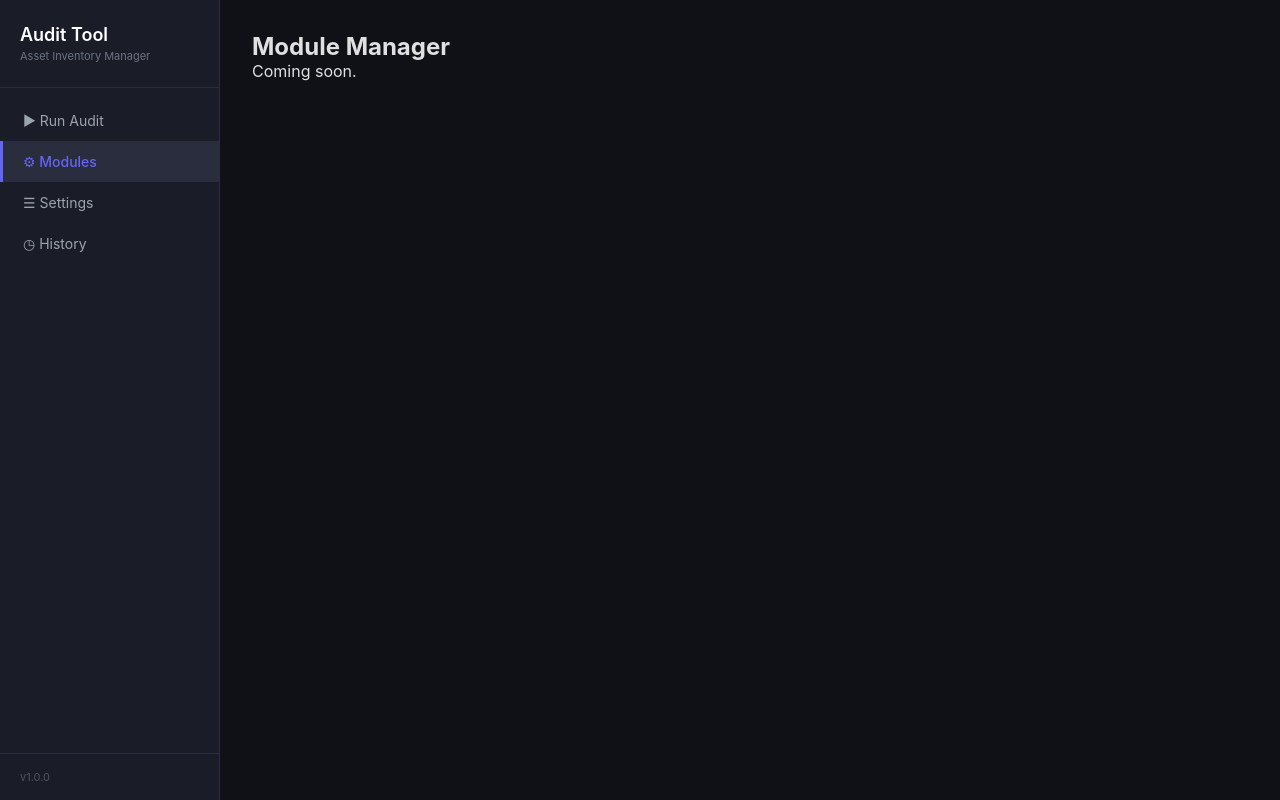
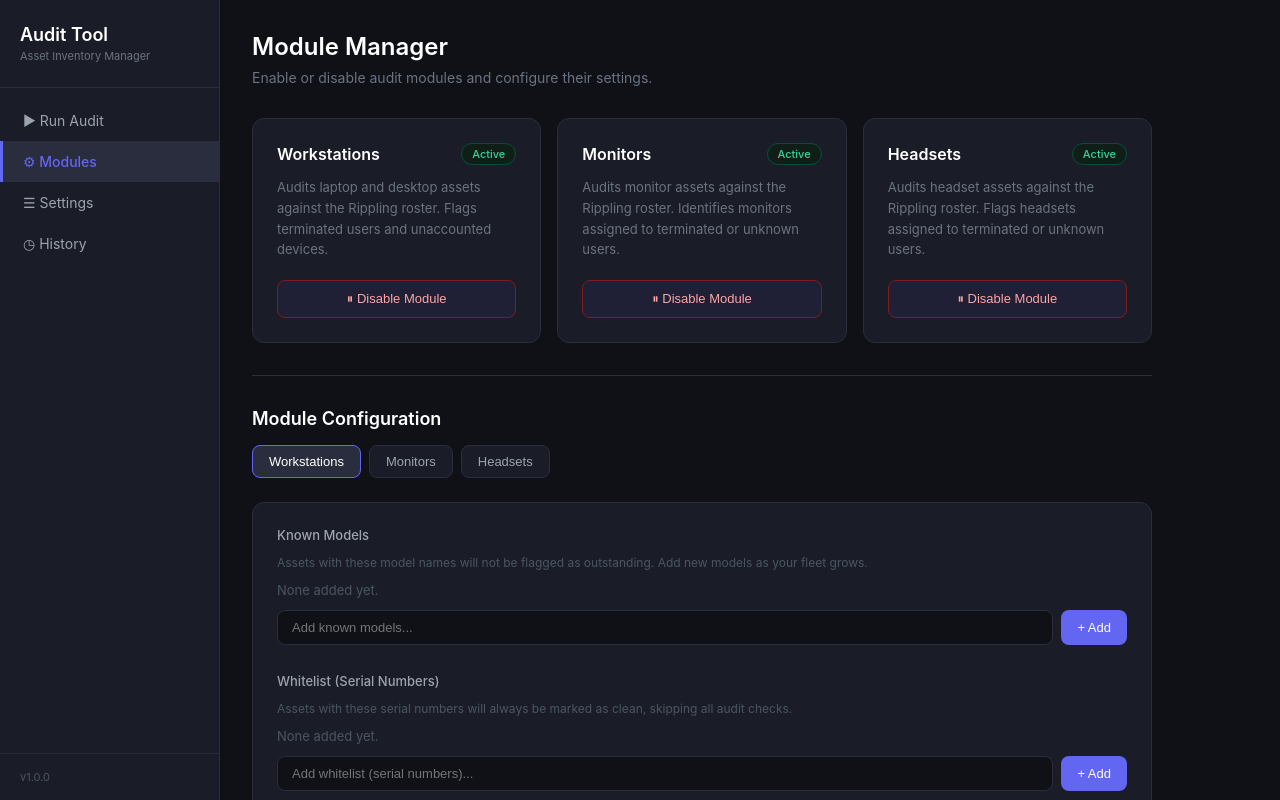
Before and after one commit to RiftShard-forge/inventory-audit-tool, a React (Create React App) app: page / in a window 1280 px wide. Both pictures are taken after a click on the item "⚙ Modules". Shown: the top 800 px of the page. Built offline with nearby package versions, Linux system fonts and the light colour scheme.

Commit message:
Add Module Manager page with known models, whitelist and blacklist

```diff
--- a/src/pages/ModuleManager.js
+++ b/src/pages/ModuleManager.js
@@ -1,10 +1,258 @@
-import React from 'react';
+import React, { useState } from 'react';
 
-export default function ModuleManager({ config, onConfigUpdate }) {
+const STYLES = {
+  page: { maxWidth: '900px' },
+  title: { fontSize: '24px', fontWeight: '600', color: '#ffffff', marginBottom: '8px' },
+  subtitle: { fontSize: '14px', color: '#6b7280', marginBottom: '32px' },
+  grid: { display: 'grid', gridTemplateColumns: 'repeat(auto-fill, minmax(260px, 1fr))', gap: '16px' },
+  card: {
+    backgroundColor: '#1a1d27', border: '1px solid #2a2d3e',
+    borderRadius: '12px', padding: '24px'
+  },
+  cardHeader: { display: 'flex', justifyContent: 'space-between', alignItems: 'center', marginBottom: '12px' },
+  cardTitle: { fontSize: '16px', fontWeight: '600', color: '#ffffff' },
+  badge: {
+    fontSize: '11px', fontWeight: '500', padding: '3px 10px',
+    borderRadius: '20px', border: '1px solid'
+  },
+  badgeActive: { color: '#34d399', borderColor: '#064e3b', backgroundColor: '#0f1f17' },
+  badgeInactive: { color: '#9ca3af', borderColor: '#374151', backgroundColor: '#1f2937' },
+  cardDesc: { fontSize: '13px', color: '#6b7280', marginBottom: '20px', lineHeight: '1.6' },
+  toggle: {
+    width: '100%', padding: '10px', borderRadius: '8px',
+    border: '1px solid', fontSize: '13px', fontWeight: '500',
+    cursor: 'pointer', transition: 'all 0.15s ease'
+  },
+  toggleActive: {
+    backgroundColor: '#1f1f35', borderColor: '#7f1d1d',
+    color: '#fca5a5'
+  },
+  toggleInactive: {
+    backgroundColor: '#0f1f17', borderColor: '#064e3b',
+    color: '#34d399'
+  },
+  divider: { border: 'none', borderTop: '1px solid #2a2d3e', margin: '32px 0' },
+  sectionTitle: { fontSize: '18px', fontWeight: '600', color: '#ffffff', marginBottom: '16px' },
+  moduleSelector: { display: 'flex', gap: '8px', marginBottom: '24px', flexWrap: 'wrap' },
+  selectorBtn: {
+    padding: '8px 16px', borderRadius: '8px', border: '1px solid #2a2d3e',
+    backgroundColor: '#1a1d27', color: '#9ca3af', fontSize: '13px',
+    cursor: 'pointer', transition: 'all 0.15s ease'
+  },
+  selectorBtnActive: {
+    backgroundColor: '#2a2d3e', color: '#ffffff',
+    borderColor: '#6366f1'
+  },
+  configPanel: {
+    backgroundColor: '#1a1d27', border: '1px solid #2a2d3e',
+    borderRadius: '12px', padding: '24px'
+  },
+  configSection: { marginBottom: '28px' },
+  configLabel: { fontSize: '13px', fontWeight: '500', color: '#9ca3af', marginBottom: '12px', display: 'block' },
+  configDesc: { fontSize: '12px', color: '#4b5563', marginBottom: '12px' },
+  tagContainer: { display: 'flex', flexWrap: 'wrap', gap: '8px', marginBottom: '12px' },
+  tag: {
+    display: 'flex', alignItems: 'center', gap: '6px',
+    backgroundColor: '#0f1117', border: '1px solid #2a2d3e',
+    borderRadius: '6px', padding: '4px 10px', fontSize: '13px', color: '#e0e0e0'
+  },
+  tagRemove: {
+    background: 'none', border: 'none', color: '#6b7280',
+    cursor: 'pointer', fontSize: '16px', lineHeight: '1', padding: '0'
+  },
+  inputRow: { display: 'flex', gap: '8px' },
+  input: {
+    flex: 1, padding: '9px 14px', backgroundColor: '#0f1117',
+    border: '1px solid #2a2d3e', borderRadius: '8px',
+    color: '#e0e0e0', fontSize: '13px'
+  },
+  addBtn: {
+    padding: '9px 16px', backgroundColor: '#6366f1', color: '#ffffff',
+    border: 'none', borderRadius: '8px', fontSize: '13px',
+    cursor: 'pointer', whiteSpace: 'nowrap'
+  },
+  saveBtn: {
+    padding: '11px 24px', backgroundColor: '#6366f1', color: '#ffffff',
+    border: 'none', borderRadius: '8px', fontSize: '14px',
+    fontWeight: '500', cursor: 'pointer', marginTop: '8px'
+  },
+  savedMsg: { fontSize: '13px', color: '#34d399', marginTop: '12px' }
+};
+
+const MODULE_DESCRIPTIONS = {
+  workstations: 'Audits laptop and desktop assets against the Rippling roster. Flags terminated users and unaccounted devices.',
+  monitors: 'Audits monitor assets against the Rippling roster. Identifies monitors assigned to terminated or unknown users.',
+  headsets: 'Audits headset assets against the Rippling roster. Flags headsets assigned to terminated or unknown users.'
+};
+
+function TagInput({ label, description, items, onChange }) {
+  const [inputVal, setInputVal] = useState('');
+
+  function handleAdd() {
+    const trimmed = inputVal.trim();
+    if (trimmed && !items.includes(trimmed)) {
+      onChange([...items, trimmed]);
+      setInputVal('');
+    }
+  }
+
+  function handleRemove(item) {
+    onChange(items.filter(i => i !== item));
+  }
+
+  function handleKeyDown(e) {
+    if (e.key === 'Enter') handleAdd();
+  }
+
   return (
-    <div>
-      <h2>Module Manager</h2>
-      <p>Coming soon.</p>
+    <div style={STYLES.configSection}>
+      <span style={STYLES.configLabel}>{label}</span>
+      {description && <p style={STYLES.configDesc}>{description}</p>}
+      <div style={STYLES.tagContainer}>
+        {items.length === 0 && (
+          <span style={{ fontSize: '13px', color: '#4b5563' }}>None added yet.</span>
+        )}
+        {items.map(item => (
+          <div key={item} style={STYLES.tag}>
+            <span>{item}</span>
+            <button style={STYLES.tagRemove} onClick={() => handleRemove(item)}>×</button>
+          </div>
+        ))}
+      </div>
+      <div style={STYLES.inputRow}>
+        <input
+          style={STYLES.input}
+          value={inputVal}
+          onChange={e => setInputVal(e.target.value)}
+          onKeyDown={handleKeyDown}
+          placeholder={`Add ${label.toLowerCase()}...`}
+        />
+        <button style={STYLES.addBtn} onClick={handleAdd}>+ Add</button>
+      </div>
     </div>
   );
 }
+
+export default function ModuleManager({ config, onConfigUpdate }) {
+  const [activeModule, setActiveModule] = useState('workstations');
+  const [saved, setSaved] = useState(false);
+
+  const moduleKeys = Object.keys(config.modules);
+  const mod = config.modules[activeModule];
+
+  function handleToggle(key) {
+    const updated = {
+      ...config,
+      modules: {
+        ...config.modules,
+        [key]: { ...config.modules[key], enabled: !config.modules[key].enabled }
+      }
+    };
+    onConfigUpdate(updated);
+  }
+
+  function handleListChange(listName, newItems) {
+    const updated = {
+      ...config,
+      modules: {
+        ...config.modules,
+        [activeModule]: { ...mod, [listName]: newItems }
+      }
+    };
+    onConfigUpdate(updated);
+    setSaved(false);
+  }
+
+  function handleSave() {
+    onConfigUpdate(config);
+    setSaved(true);
+    setTimeout(() => setSaved(false), 3000);
+  }
+
+  return (
+    <div style={STYLES.page}>
+      <h2 style={STYLES.title}>Module Manager</h2>
+      <p style={STYLES.subtitle}>
+        Enable or disable audit modules and configure their settings.
+      </p>
+
+      {/* Module Status Cards */}
+      <div style={STYLES.grid}>
+        {moduleKeys.map(key => {
+          const m = config.modules[key];
+          return (
+            <div key={key} style={STYLES.card}>
+              <div style={STYLES.cardHeader}>
+                <span style={STYLES.cardTitle}>{m.name}</span>
+                <span style={{
+                  ...STYLES.badge,
+                  ...(m.enabled ? STYLES.badgeActive : STYLES.badgeInactive)
+                }}>
+                  {m.enabled ? 'Active' : 'Inactive'}
+                </span>
+              </div>
+              <p style={STYLES.cardDesc}>{MODULE_DESCRIPTIONS[key]}</p>
+              <button
+                style={{
+                  ...STYLES.toggle,
+                  ...(m.enabled ? STYLES.toggleActive : STYLES.toggleInactive)
+                }}
+                onClick={() => handleToggle(key)}
+              >
+                {m.enabled ? '⏸ Disable Module' : '▶ Enable Module'}
+              </button>
+            </div>
+          );
+        })}
+      </div>
+
+      <hr style={STYLES.divider} />
+
+      {/* Per-Module Configuration */}
+      <h3 style={STYLES.sectionTitle}>Module Configuration</h3>
+
+      <div style={STYLES.moduleSelector}>
+        {moduleKeys.map(key => (
+          <button
+            key={key}
+            style={{
+              ...STYLES.selectorBtn,
+              ...(activeModule === key ? STYLES.selectorBtnActive : {})
+            }}
+            onClick={() => { setActiveModule(key); setSaved(false); }}
+          >
+            {config.modules[key].name}
+          </button>
+        ))}
+      </div>
+
+      <div style={STYLES.configPanel}>
+        <TagInput
+          label="Known Models"
+          description="Assets with these model names will not be flagged as outstanding. Add new models as your fleet grows."
+          items={mod.knownModels}
+          onChange={items => handleListChange('knownModels', items)}
+        />
+
+        <TagInput
+          label="Whitelist (Serial Numbers)"
+          description="Assets with these serial numbers will always be marked as clean, skipping all audit checks."
+          items={mod.whitelist}
+          onChange={items => handleListChange('whitelist', items)}
+        />
+
+        <TagInput
+          label="Blacklist (Serial Numbers)"
+          description="Assets with these serial numbers will be suppressed from the audit and flagged separately."
+          items={mod.blacklist}
+          onChange={items => handleListChange('blacklist', items)}
+        />
+
+        <button style={STYLES.saveBtn} onClick={handleSave}>
+          ✓ Save Configuration
+        </button>
+        {saved && <div style={STYLES.savedMsg}>✓ Configuration saved successfully.</div>}
+      </div>
+    </div>
+  );
+}
```
